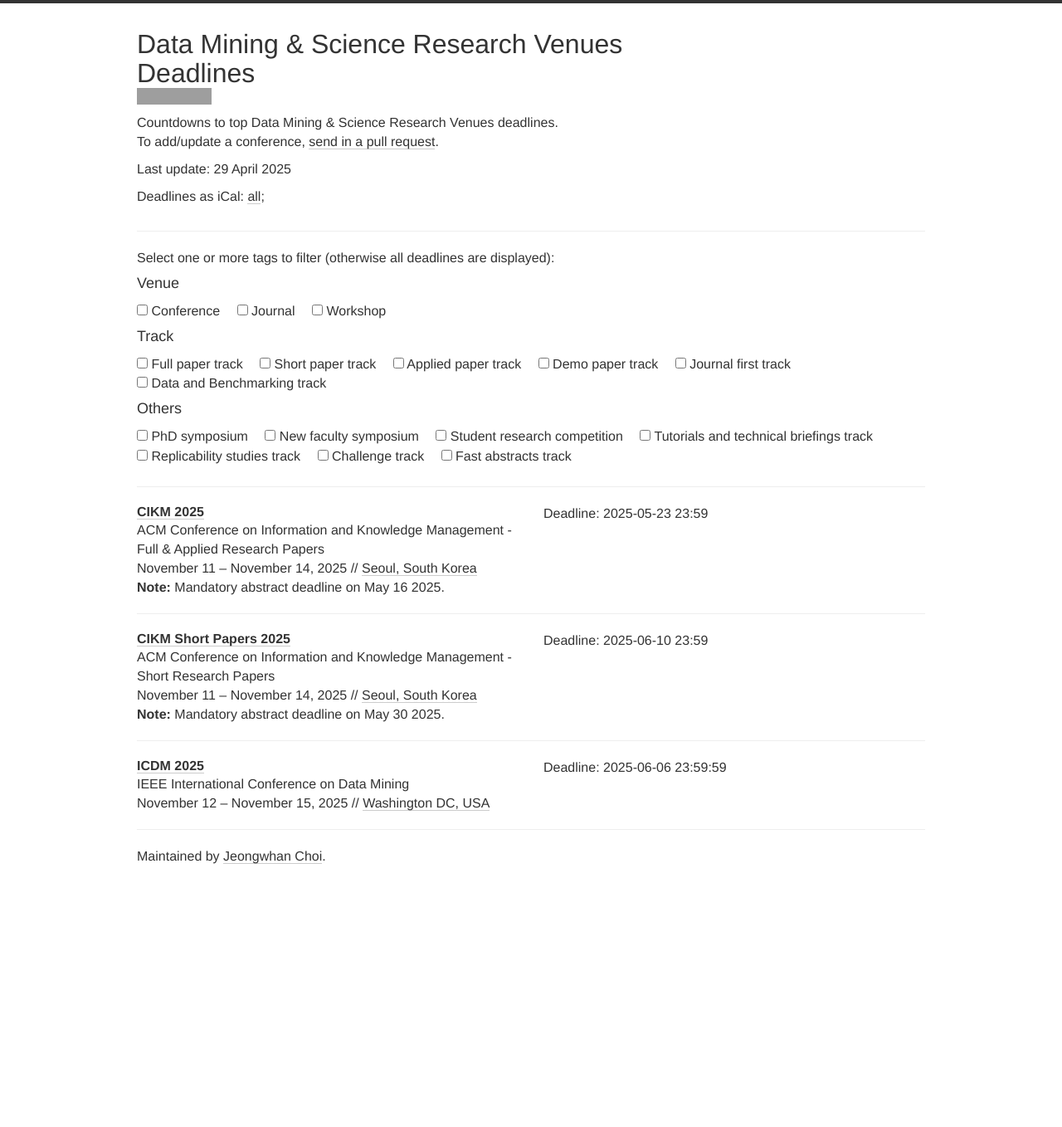
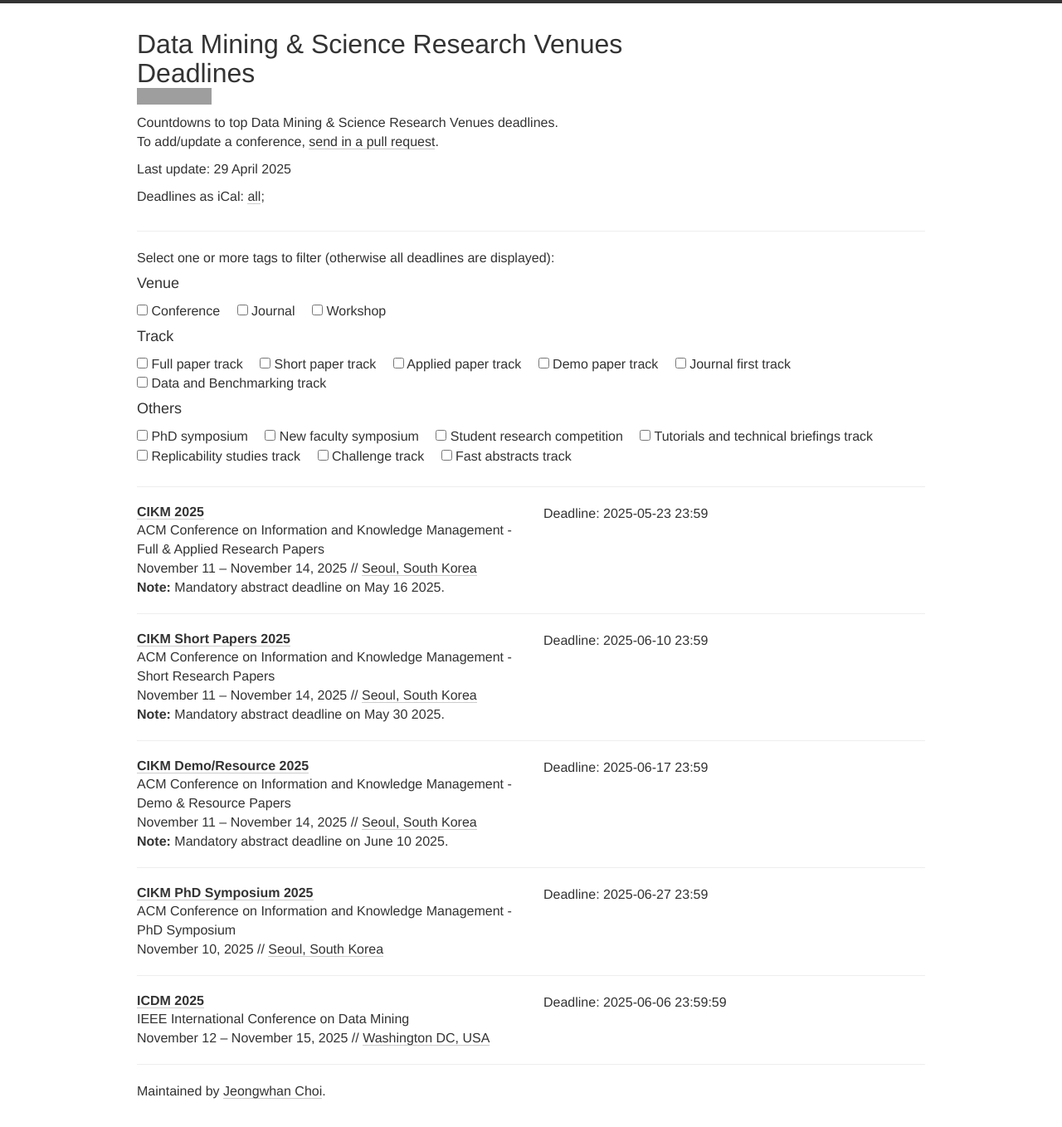
Before and after one commit to dm-deadlines/dm-deadlines.github.io, a Jekyll site: the page built from index.html, in a window 1280 px wide. Shown: the whole page at 83% size. Built offline with Jekyll 4.4.1, drawn with Linux system fonts in a browser that asks for light colours; nearby versions of some CDN libraries; before the commit the page ends 1075 px from its top, so only the background shows below that; grey boxes are pictures that could not be loaded.

Commit message:
Add Demo/Resource and PhD symposyum

```diff
--- a/_data/conferences.yml
+++ b/_data/conferences.yml
@@ -23,6 +23,28 @@
   note: Mandatory abstract deadline on May 30 2025.
   tags: [CO, SPT]
 
+- name: CIKM Demo/Resource
+  description: ACM Conference on Information and Knowledge Management - Demo & Resource Papers
+  year: 2025
+  link: https://cikm2025.org/calls/demo-papers
+  deadline:
+  - "2025-06-17 23:59"
+  date: November 11 - November 14, 2025
+  place: Seoul, South Korea
+  note: Mandatory abstract deadline on June 10 2025.
+  tags: [CO, DT]
+
+- name: CIKM PhD Symposium
+  description: ACM Conference on Information and Knowledge Management - PhD Symposium
+  year: 2025
+  link: https://cikm2025.org/calls/phd-symposium
+  deadline:
+  - "2025-06-27 23:59"
+  date: November 10, 2025
+  place: Seoul, South Korea
+  note:
+  tags: [CO, PHD]
+
 # ICDM
 - name: ICDM
   description: IEEE International Conference on Data Mining
```
